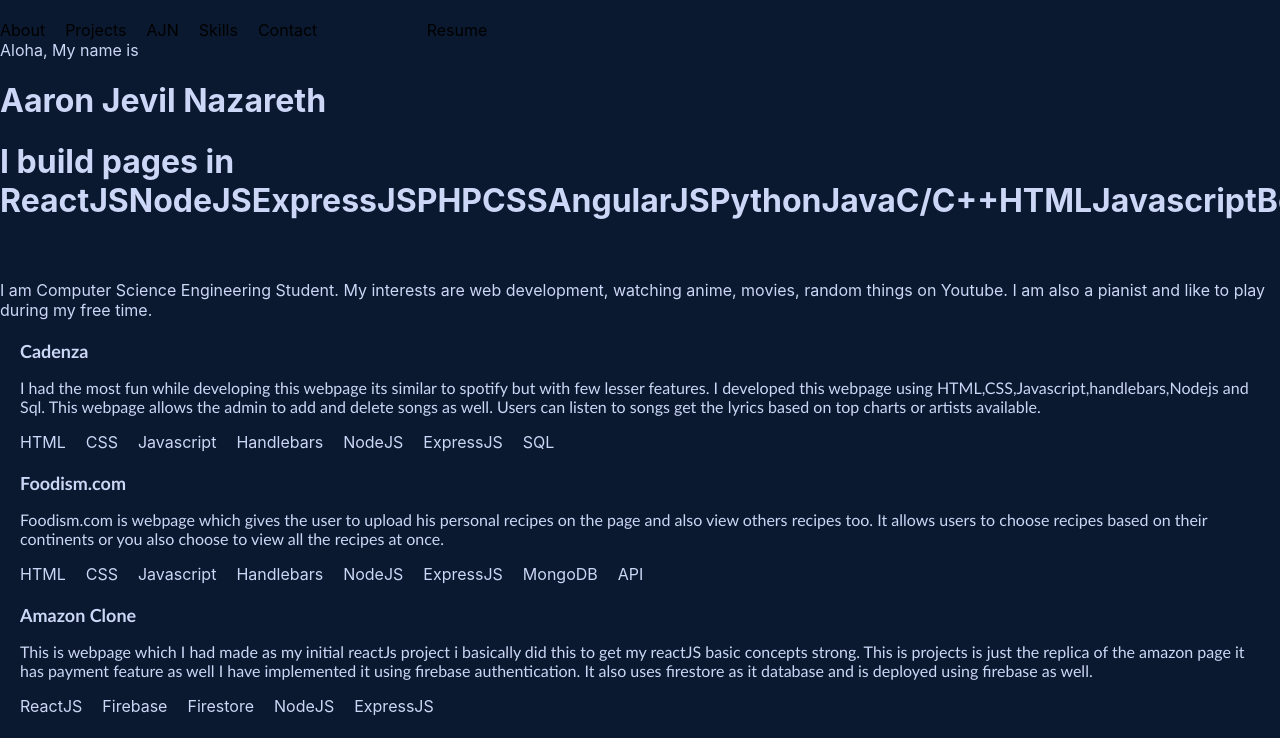
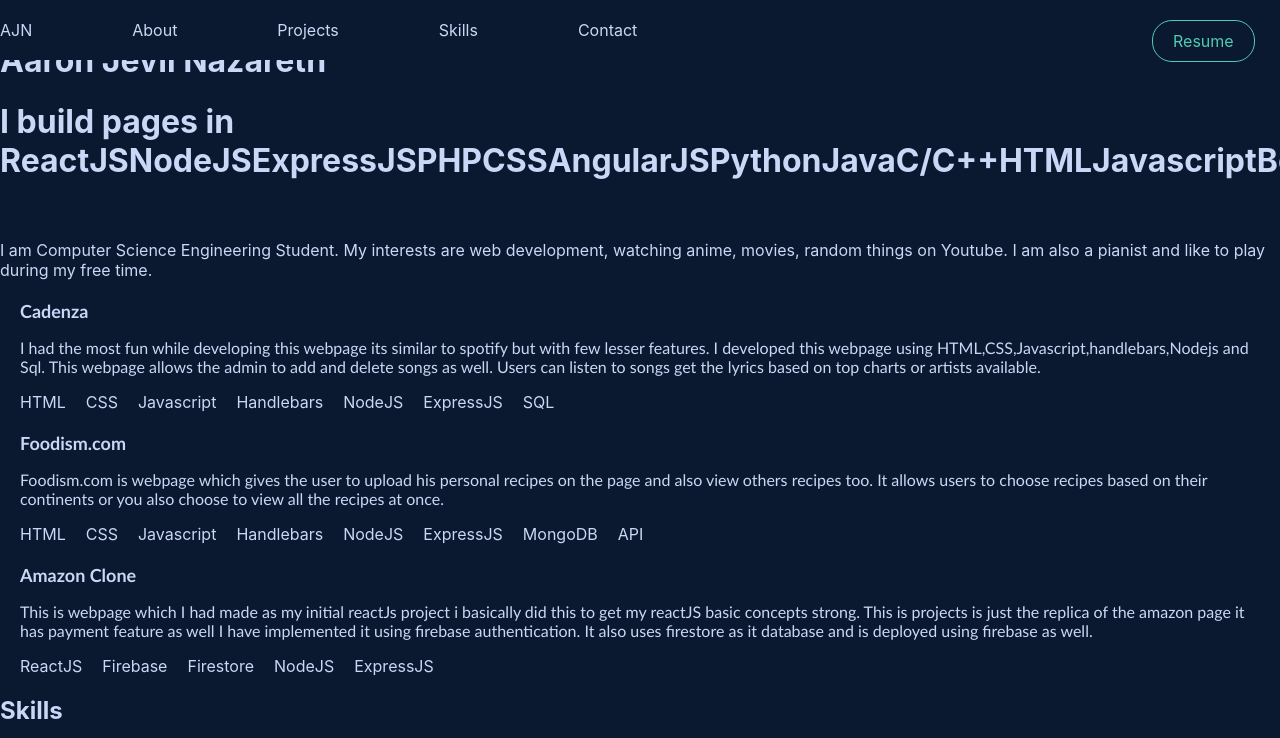
Before and after one commit to jevil25/portfolio, a React (Create React App) app: page / in a window 1280 px wide. Shown: the top 738 px of the page. Built offline with nearby package versions, Linux system fonts and the light colour scheme.

Commit message:
Added nav css

```diff
--- a/src/Components/Description.js
+++ b/src/Components/Description.js
@@ -6,7 +6,8 @@ function Description(){
     <div className="Description">
         <span>Aloha, My name is</span>
         <h1>Aaron Jevil Nazareth</h1>
-        <h1>I build pages in <span className="mov-text">{Array(skills.length).fill().map( (_,i) =>(
+        <h1>I build pages in
+            <span className="mov-text">{Array(skills.length).fill().map( (_,i) =>(
             <li className="moving-text">{ skills[i].title }</li>
         ))}</span></h1>
         <p>I am Computer Science Engineering Student. My interests are web development, watching anime, movies, random things on Youtube. I am also a pianist and like to play during my free time.</p>
--- a/src/Components/Header.js
+++ b/src/Components/Header.js
@@ -6,9 +6,9 @@ function Header(){
     <div className="header">
         <div className="navbar">
             <div className="navlist">
+                <a href="projects">AJN</a>
                 <a href="Description">About</a>
                 <a href="projects">Projects</a>
-                <a href="projects">AJN</a>
                 <a href="skills">Skills</a>
                 <a href="contact">Contact</a>
             </div>
--- a/src/Components/css/Description.css
+++ b/src/Components/css/Description.css
@@ -1,8 +1,17 @@
 .moving-text{
     list-style: none;
+}
+
+.Description h1{
+    display: flex;
+    flex-direction: column;
 }
 
 .mov-text{
     display: flex;
     flex-direction: row;
 }
+
+.moving-text{
+    text-overflow: ellipsis;
+}
--- a/src/Components/css/Header.css
+++ b/src/Components/css/Header.css
@@ -1,19 +1,47 @@
 body{
     background-color: #0A192F;
     color: #CCD6F6;
+    font-style: "SF Mono","Fira Code","Fira Mono","Roboto Mono",monospace;
 }
 
 .navbar{
     display: grid;
     grid-template-columns: 1fr 1fr 1fr;
+    background-color: #0A192F;
+    position:fixed;
+}
+
+.navlist a{
+    margin-right: 100px;
+}
+
+.navlist a:hover{
+    color: #50CBB3;
+    border-bottom: #50CBB3 2px solid;
 }
 
 .navlist,.navResume{
     margin-top: 20px;
+    margin-bottom: 20px;
 }
 
 .navlist a,.navResume a{
     text-decoration: none;
-    color: black;
-    margin-right: 20px;
+    color: #CCD6F6;
 }
+
+.navResume a{
+    color: #50CBB3;
+    border-radius: 20px;
+    padding: 10px 20px;
+    border: 1px solid #50CBB3;
+}
+
+.navResume a:hover{
+    background-color: #1e3251;
+}
+
+.navResume a{
+    position: absolute;
+    left:90vw;
+}
```
